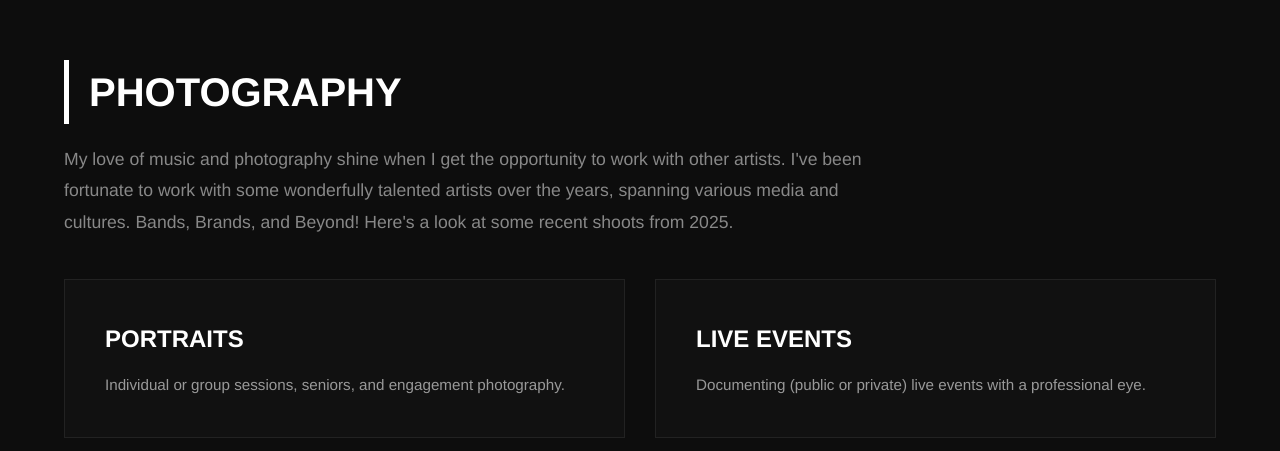
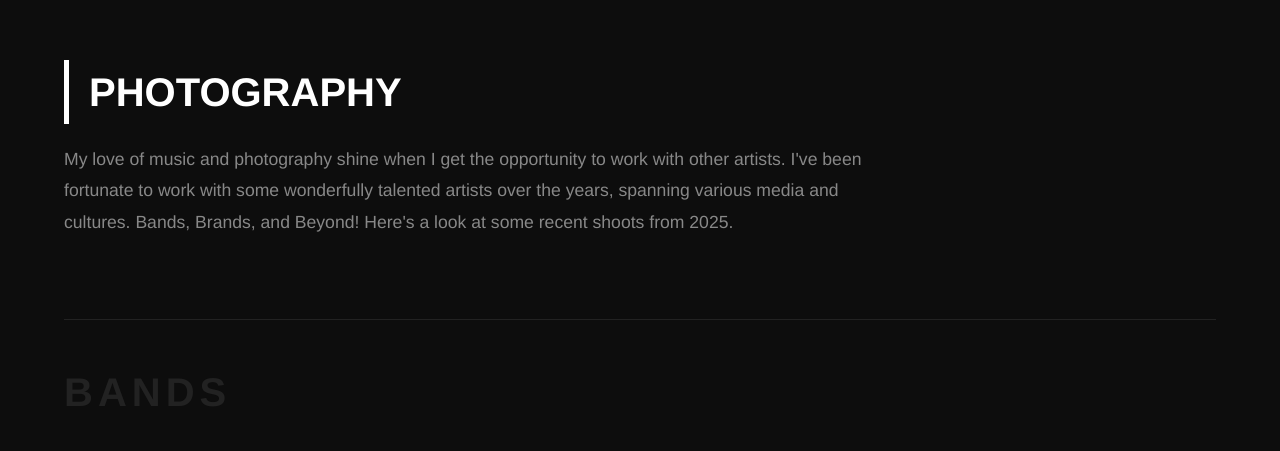
Before and after one commit to fattmonstermedia/fattmonster-site, a plain HTML site: page index.html in a window 1280 px wide. Shown: the part 3876-4327 px from the top of the page. Drawn offline with Linux system fonts and the light colour scheme.

Commit message:
Revise success message and clean up services grid
Updated success message and removed services section.

```diff
--- a/index.html
+++ b/index.html
@@ -324,6 +324,7 @@
             <div class="client-name">Mooncat's Kickstarter Campaign - Success!</div>
             <p style="color:#888; margin-bottom:20px; font-style:italic;">
                 Success! It was a pure joy to see this video help Mooncats reach their Kickstarter goal in 2025!
+                Over $29,000 raised! (great work fellas)
             </p>
             <div class="work-grid">
                 <div class="video-container">
@@ -340,17 +341,6 @@
             I've been fortunate to work with some wonderfully talented artists over the years, spanning various media and cultures.
             Bands, Brands, and Beyond! Here's a look at some recent shoots from 2025.
         </p>
-
-        <div class="services-grid">
-            <div class="service-card">
-                <h3>Portraits</h3>
-                <p>Individual or group sessions, seniors, and engagement photography.</p>
-            </div>
-            <div class="service-card">
-                <h3>Live Events</h3>
-                <p>Documenting (public or private) live events with a professional eye.</p>
-            </div>
-        </div>
 
         <div class="gallery-category">
             <div class="category-title">BANDS</div>
```
